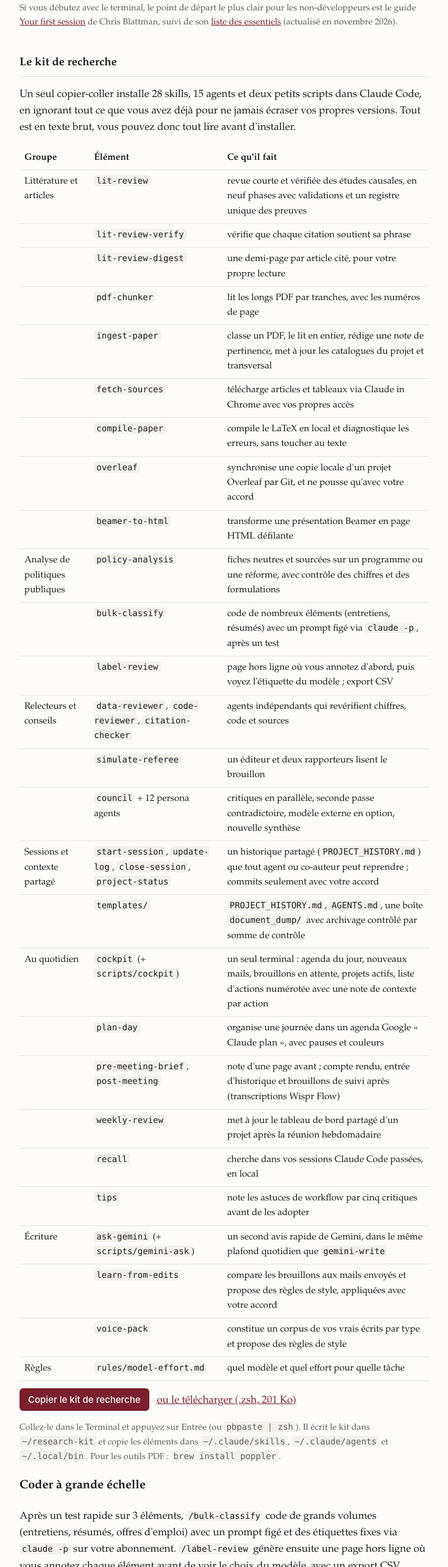
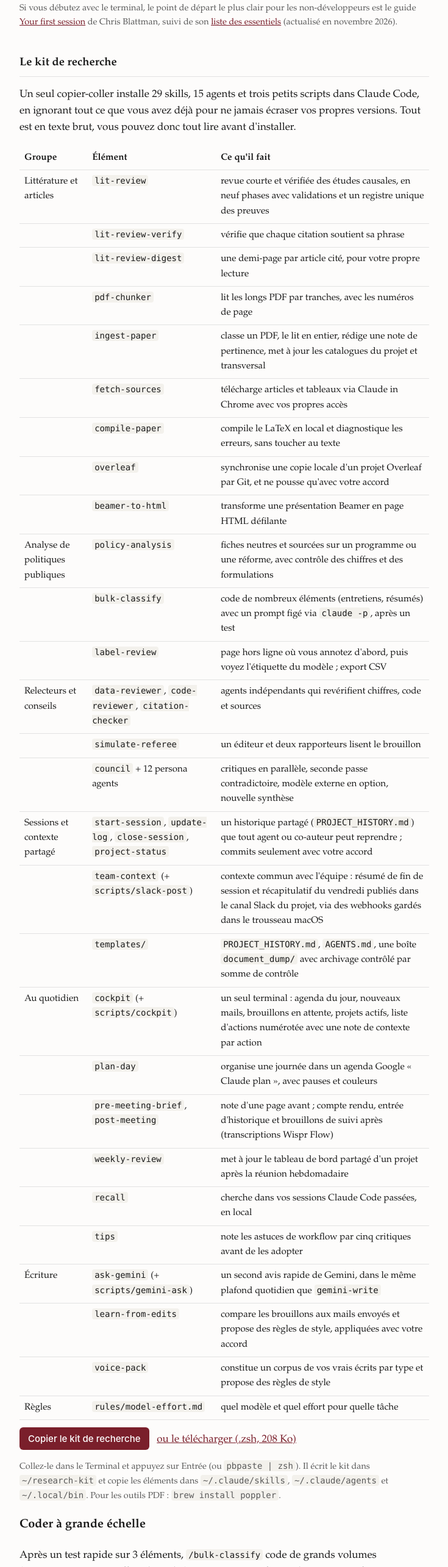
Before and after one commit to ajoly35/ajoly35.github.io, a plain HTML site: page setup-fr.html in a window 1280 px wide. Shown: the part 2538-5107 px from the top of the page at 61% size, without its empty margins (272-1007 px from the left). Drawn offline with Linux system fonts and the light colour scheme.

Commit message:
Research kit: team-context skill and slack-post script (shared context in a team Slack)
Co-Authored-By: Claude Opus 5.5 <noreply@anthropic.com>

```diff
--- a/setup-fr.html
+++ b/setup-fr.html
@@ -63,7 +63,7 @@ claude        # connectez-vous une fois, puis posez-lui une question pour vérif
 <p>Installez ensuite le kit de recherche ci-dessous, puis le kit de travail plus bas si vous voulez la routine complète.</p>
 <p class="small">Si vous débutez avec le terminal, le point de départ le plus clair pour les non-développeurs est le guide <a href="https://claudeblattman.com/starter-kit/newcomers/">Your first session</a> de Chris Blattman, suivi de son <a href="https://claudeblattman.com/">liste des essentiels</a> (actualisé en novembre 2026).</p>
 <h2 id="research-kit">Le kit de recherche</h2>
-<p>Un seul copier-coller installe 28 skills, 15 agents et deux petits scripts dans Claude Code, en ignorant tout ce que vous avez déjà pour ne jamais écraser vos propres versions. Tout est en texte brut, vous pouvez donc tout lire avant d'installer.</p>
+<p>Un seul copier-coller installe 29 skills, 15 agents et trois petits scripts dans Claude Code, en ignorant tout ce que vous avez déjà pour ne jamais écraser vos propres versions. Tout est en texte brut, vous pouvez donc tout lire avant d'installer.</p>
 <table>
 <tr><th>Groupe</th><th>Élément</th><th>Ce qu'il fait</th></tr>
 <tr><td>Littérature et articles</td><td><code>lit-review</code></td><td>revue courte et vérifiée des études causales, en neuf phases avec validations et un registre unique des preuves</td></tr>
@@ -82,6 +82,7 @@ claude        # connectez-vous une fois, puis posez-lui une question pour vérif
 <tr><td></td><td><code>simulate-referee</code></td><td>un éditeur et deux rapporteurs lisent le brouillon</td></tr>
 <tr><td></td><td><code>council</code> + 12 persona agents</td><td>critiques en parallèle, seconde passe contradictoire, modèle externe en option, nouvelle synthèse</td></tr>
 <tr><td>Sessions et contexte partagé</td><td><code>start-session</code>, <code>update-log</code>, <code>close-session</code>, <code>project-status</code></td><td>un historique partagé (<code>PROJECT_HISTORY.md</code>) que tout agent ou co-auteur peut reprendre ; commits seulement avec votre accord</td></tr>
+<tr><td></td><td><code>team-context</code> (+ <code>scripts/slack-post</code>)</td><td>contexte commun avec l'équipe : résumé de fin de session et récapitulatif du vendredi publiés dans le canal Slack du projet, via des webhooks gardés dans le trousseau macOS</td></tr>
 <tr><td></td><td><code>templates/</code></td><td><code>PROJECT_HISTORY.md</code>, <code>AGENTS.md</code>, une boîte <code>document_dump/</code> avec archivage contrôlé par somme de contrôle</td></tr>
 <tr><td>Au quotidien</td><td><code>cockpit</code> (+ <code>scripts/cockpit</code>)</td><td>un seul terminal : agenda du jour, nouveaux mails, brouillons en attente, projets actifs, liste d'actions numérotée avec une note de contexte par action</td></tr>
 <tr><td></td><td><code>plan-day</code></td><td>organise une journée dans un agenda Google « Claude plan », avec pauses et couleurs</td></tr>
@@ -94,7 +95,7 @@ claude        # connectez-vous une fois, puis posez-lui une question pour vérif
 <tr><td></td><td><code>voice-pack</code></td><td>constitue un corpus de vos vrais écrits par type et propose des règles de style</td></tr>
 <tr><td>Règles</td><td><code>rules/model-effort.md</code></td><td>quel modèle et quel effort pour quelle tâche</td></tr>
 </table>
-<p><button id="copy-rk">Copier le kit de recherche</button> &nbsp; <a href="assets/research-kit-installer.zsh" download>ou le télécharger (.zsh, 201 Ko)</a> <span id="ok-rk" class="small"></span></p>
+<p><button id="copy-rk">Copier le kit de recherche</button> &nbsp; <a href="assets/research-kit-installer.zsh" download>ou le télécharger (.zsh, 208 Ko)</a> <span id="ok-rk" class="small"></span></p>
 <p class="small">Collez-le dans le Terminal et appuyez sur Entrée (ou <code>pbpaste | zsh</code>). Il écrit le kit dans <code>~/research-kit</code> et copie les éléments dans <code>~/.claude/skills</code>, <code>~/.claude/agents</code> et <code>~/.local/bin</code>. Pour les outils PDF : <code>brew install poppler</code>.</p>
 <h3 id="coding">Coder à grande échelle</h3>
 <p>Après un test rapide sur 3 éléments, <code>/bulk-classify</code> code de grands volumes (entretiens, résumés, offres d'emploi) avec un prompt figé et des étiquettes fixes via <code>claude -p</code> sur votre abonnement. <code>/label-review</code> génère ensuite une page hors ligne où vous annotez chaque élément avant de voir le choix du modèle, avec un export CSV.</p>
```
Also changed, not shown: setup.html (+3 -2 lines), 1 other file.
